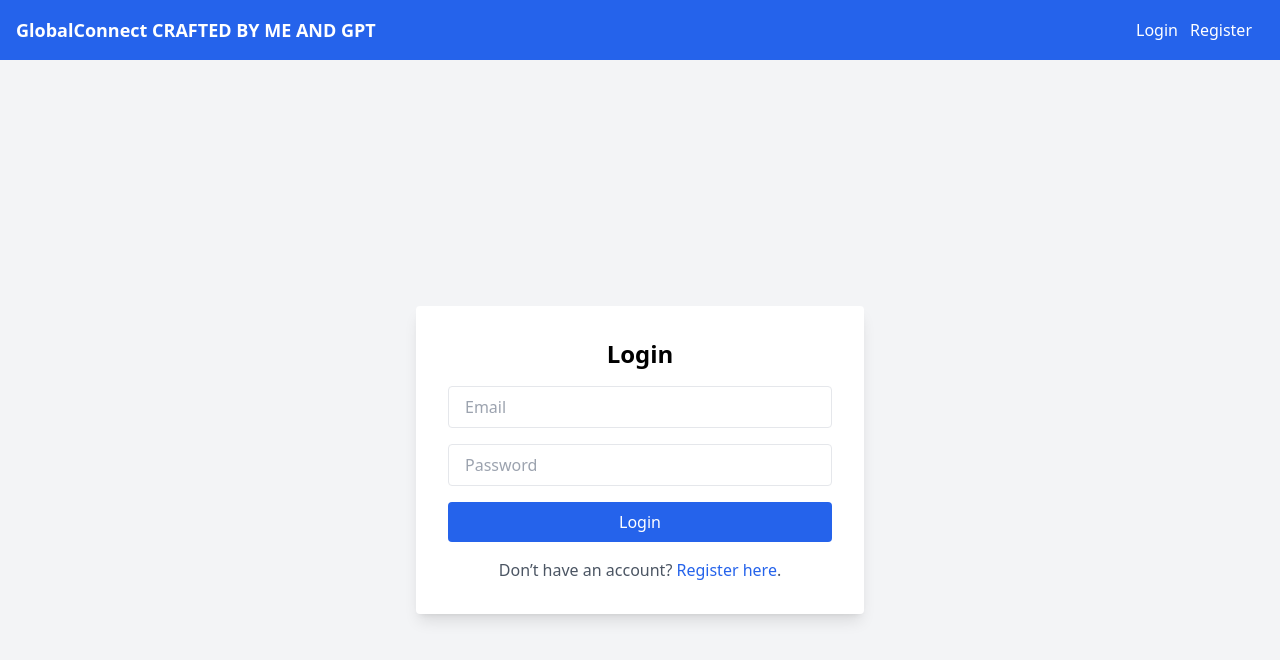
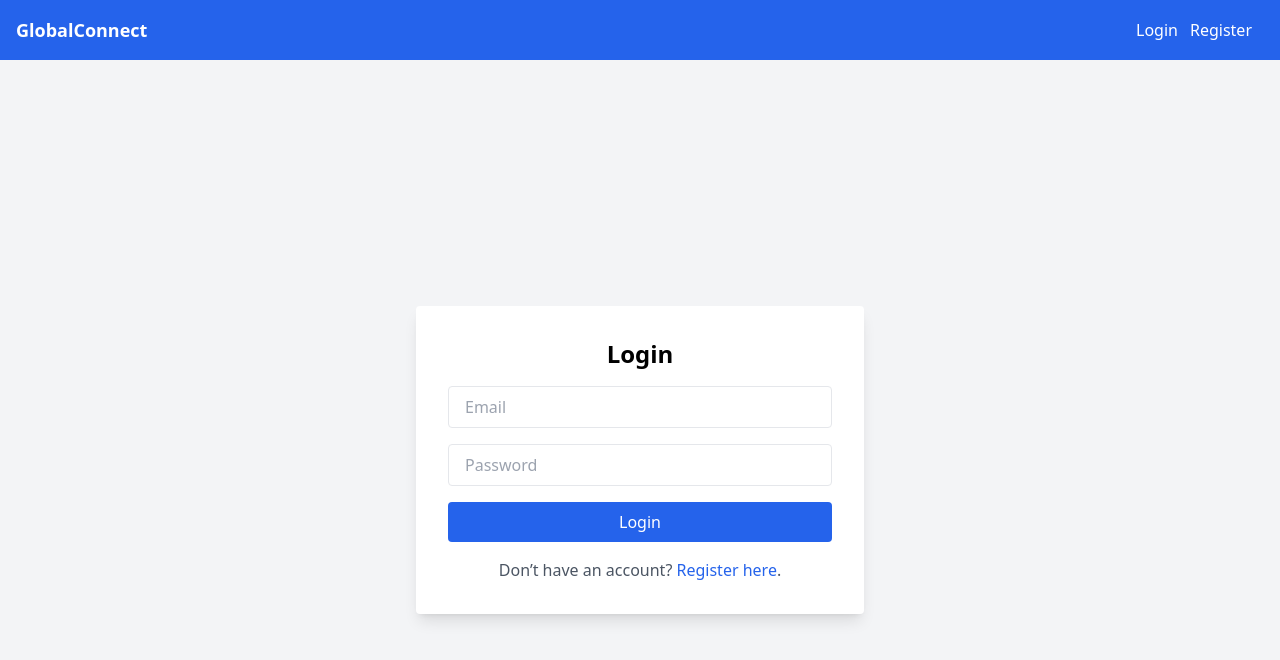
Before and after one commit to SA-Ahmed-W/GLOBAL_CONNECT_WEBAPP, a React (Vite) app: page /login in a window 1280 px wide. Shown: the top 660 px of the page. Built offline with nearby package versions, Linux system fonts and the light colour scheme; no server answers.

Commit message:
funnny remove

```diff
--- a/src/components/Navbar.jsx
+++ b/src/components/Navbar.jsx
@@ -43,7 +43,7 @@ const Navbar = () => {
   return (
     <nav className="bg-blue-600 p-4 flex justify-between items-center">
       <div className="text-white text-lg font-semibold">
-        <Link to="/">GlobalConnect CRAFTED BY ME AND GPT</Link>
+        <Link to="/">GlobalConnect</Link>
       </div>
 
       {user ? (
```
